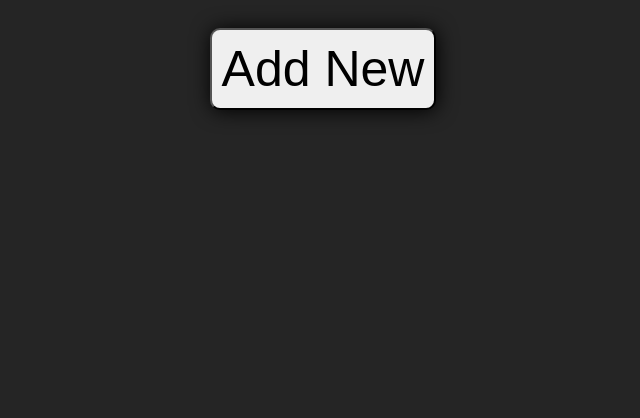
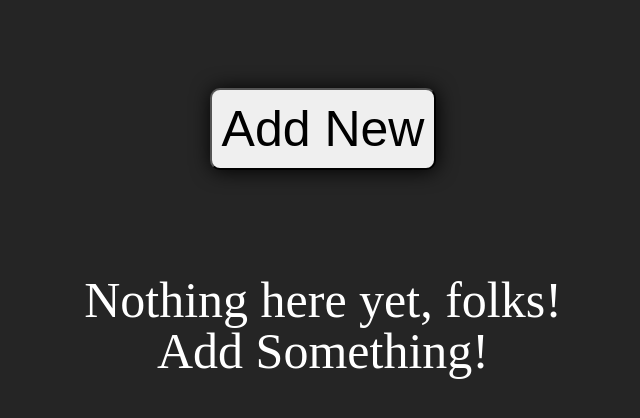
Before and after one commit to Leshista/page-counter, a React (Create React App) app: page / in a window 1280 px wide. Shown: the top 418 px of the page, without its empty margins (317-957 px from the left). Built offline with nearby package versions, Linux system fonts and the light colour scheme.

Commit message:
Added content displayed when there's no objects

```diff
--- a/src/App.js
+++ b/src/App.js
@@ -1,6 +1,7 @@
 import { useState } from 'react';
 import Form from './components/Form';
 import FormButton from './components/FormButton';
+import Nothing from './components/Nothing';
 
 import './main.css';
 
@@ -34,6 +35,11 @@ function App() {
             ) : (
                 <FormButton changeFormIsOpenState={formOpenHandler} />
             )}
+            {items.length !== 0 ? (
+                items.map((object) => console.log(object))
+            ) : (
+                <Nothing />
+            )}
         </main>
     );
 }
--- a/src/components/FormButton.module.css
+++ b/src/components/FormButton.module.css
@@ -1,7 +1,7 @@
 .form-opener {
     font-size: 5rem;
     padding: 1rem;
-    margin-top: 2rem;
+    margin-top: 8rem;
     box-shadow: 1px 1px 20px #000;
     border-radius: 10px;
 }
--- /dev/null
+++ b/src/components/Nothing.js
@@ -0,0 +1,12 @@
+import styles from './Nothing.module.css';
+
+const Nothing = () => {
+    return (
+        <div className={styles['nothing__container']}>
+            <p className={styles['nothing__text']}>Nothing here yet, folks!</p>
+            <p className={styles['nothing__text']}>Add Something!</p>
+        </div>
+    );
+};
+
+export default Nothing;
--- /dev/null
+++ b/src/components/Nothing.module.css
@@ -0,0 +1,9 @@
+.nothing__container {
+    margin-top: 8rem;
+}
+.nothing__text {
+    font-size: 5rem;
+    line-height: 0.1rem;
+    text-align: center;
+    color: #fff;
+}
--- a/src/main.css
+++ b/src/main.css
@@ -7,4 +7,6 @@ body {
 .main {
     display: flex;
     justify-content: center;
+    align-items: center;
+    flex-direction: column;
 }
```
